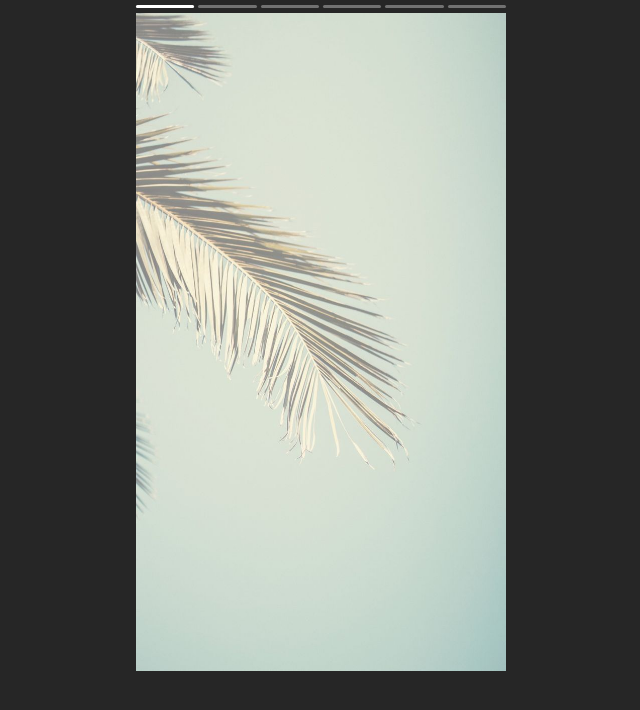
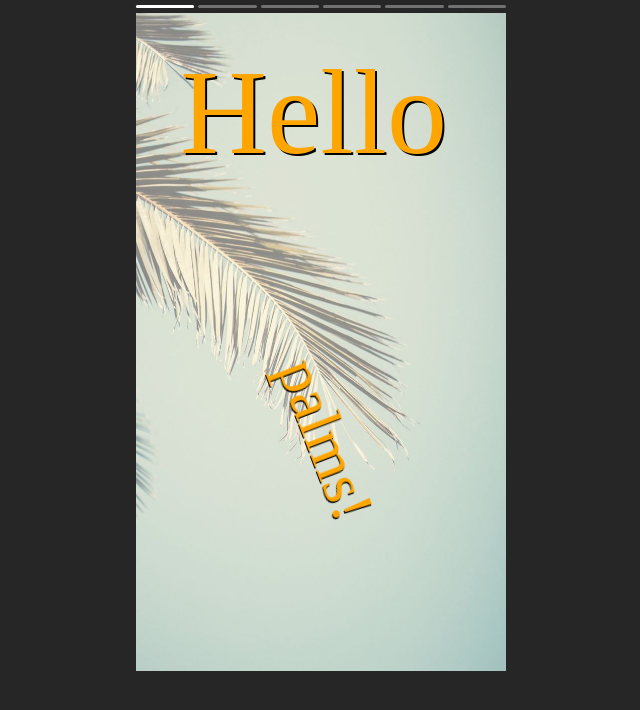
Before and after one commit to CoRTeZ1976/StoriesPlugin, a plain HTML site: page index.html in a window 1280 px wide. Shown: the whole page, without its empty margins (319-959 px from the left). Drawn offline with Linux system fonts and the light colour scheme.

Commit message:
Refactoring. Add text and img overlays

```diff
--- a/index.html
+++ b/index.html
@@ -2,30 +2,13 @@
 <html lang="en">
 <head>
 	<meta charset=UTF-8">
+	<title>Stories</title>
 	<link href="styles.css" rel="stylesheet">
-	<script src="script.js"></script>
-	<title>Stories</title>
+	<link href="player/lib.css" rel="stylesheet">
+	<script defer src="player/lib.js"></script>
+	<script defer src="index.js"></script>
 </head>
 <body>
-<div class="my my-player">
-
-</div>
-
-<script>
-	initPlayer({
-		target: '.my-player',
-
-		slides: [
-			{url: 'img/chunk1.jpg', alt: 'slide1'},
-			{url: 'img/chunk2.jpg', alt: 'slide2'},
-			{url: 'img/chunk3.jpg', alt: 'slide3'},
-			{url: 'img/chunk4.jpg', alt: 'slide4'},
-			{url: 'img/chunk5.jpg', alt: 'slide5'},
-			{url: 'img/chunk6.jpg', alt: 'slide6'},
-		],
-
-		delayPerChunk: 5,
-	});
-</script>
+<div class="my my-player"></div>
 </body>
 </html>
--- /dev/null
+++ b/index.js
@@ -0,0 +1,54 @@
+initPlayer({
+	target: '.my-player',
+
+	slides: [
+		{
+			url: 'img/chunk1.jpg',
+			alt: 'slide1',
+			overlays: [
+				{
+					type: 'text',
+					value: 'Hello',
+
+					styles: {
+						color: 'orange',
+						'font-size': '60px',
+						'text-shadow': '1px 1px #000',
+
+						top: '10%',
+						left: '30%',
+
+						transform: 'rotate(-30deg)',
+
+						animation: 'scale 2s infinite ease-in-out'
+					}
+				},
+
+				{
+					type: 'text',
+					value: 'palms!',
+
+					styles: {
+						color: 'orange',
+						'font-size': '50px',
+						'text-shadow': '1px 1px #000',
+
+						top: '60%',
+						right: '30%',
+
+						transform: 'rotate(90deg)',
+
+						animation: 'scale 6s infinite ease-in-out',
+					}
+				},
+			],
+		},
+		{url: 'img/chunk2.jpg', alt: 'slide2'},
+		{url: 'img/chunk3.jpg', alt: 'slide3'},
+		{url: 'img/chunk4.jpg', alt: 'slide4'},
+		{url: 'img/chunk5.jpg', alt: 'slide5'},
+		{url: 'img/chunk6.jpg', alt: 'slide6'},
+	],
+
+	delayPerChunk: 5,
+});
--- /dev/null
+++ b/player/lib.css
@@ -0,0 +1,78 @@
+.player {
+	width: 370px;
+	margin: 0 auto;
+}
+
+.timeline {
+	display: flex;
+	margin: 5px 0;
+}
+
+.timeline-chunk {
+	background-color: #717171;
+	height: 3px;
+	width: 100%;
+	border-radius: 3px;
+}
+
+.timeline-chunk + .timeline-chunk {
+	margin-left: 4px;
+}
+
+.timeline-chunk-active > .timeline-chunk-inner,
+.timeline-chunk-active ~ .timeline-chunk > .timeline-chunk-inner {
+	width: 0;
+}
+
+.timeline-chunk-inner {
+	height: inherit;
+	background-color: #ffffff;
+	border-radius: inherit;
+}
+
+.player-content-wrapper {
+	position: relative;
+}
+
+.player-content img {
+	width: 100%;
+}
+
+.player-chunk {
+	position: relative;
+	display: none;
+}
+
+.player-chunk-overlay {
+	position: absolute;
+	user-select: none;
+}
+
+.player-chunk-active {
+	display: block;
+}
+
+.player-chunk-switcher {
+	position: absolute;
+
+	height: 100%;
+	width: 30%;
+
+	z-index: 1;
+}
+
+.player-chunk-prev {
+	top: 0;
+	left: 0;
+}
+
+.player-chunk-next {
+	top: 0;
+	right: 0;
+}
+
+@keyframes scale {
+	50% {
+		transform: scale(2);
+	}
+}
--- /dev/null
+++ b/player/lib.js
@@ -0,0 +1,161 @@
+/**
+ * Инициализирует плеер Stories по заданным параметрам.
+ *
+ * @param {{
+ * 		target: string,
+ * 		slides: Array<{url: string, alt?: string}>,
+ * 		delayPerChunk?: number
+ * 	}} params - параметры инициализации:
+ * 	1. target - место инициализации плеера, CSS селектор;
+ * 	2. slides - список слайдо плеера;
+ * 	3. delayPerChunk - как долго показывается один слайд.
+ *
+ * @return {Element|null}
+ */
+
+function initPlayer(params) {
+	const
+		target = document.querySelector(params.target);
+
+	if (target === null || params.slides === undefined) {
+		return null;
+	}
+
+	let
+		timelineChunks = '',
+		playerChunks = '',
+		isFirst = true,
+		timelineTimer;
+
+	for (const slide of params.slides) {
+		timelineChunks += generateTimelineChunk(isFirst);
+		playerChunks += generatePlayerChunk(slide, isFirst);
+		isFirst = false;
+	}
+
+	target.innerHTML = generatePlayerLayout();
+
+	target.querySelector('.player-chunk-prev').addEventListener('click', switchToPrevChunk);
+	target.querySelector('.player-chunk-next').addEventListener('click', switchToNextChunk);
+
+	runChunkSwitching(params.delayPerChunk || 1, 1);
+
+	return target.querySelector('.player');
+
+	function generateTimelineChunk(isFirst) {
+		return `
+			<div class="timeline-chunk ${isFirst ? 'timeline-chunk-active' : ''}">
+				<div class="timeline-chunk-inner"></div>
+			</div>`;
+	}
+
+	function generatePlayerChunk(slide, isFirst) {
+		return `
+			<div class="player-chunk ${isFirst ? 'player-chunk-active' : ''}">
+				<img src="${slide.url}" alt="${slide.alt || ''}">
+				${generateOverlays(slide)}
+			</div>`;
+	}
+
+	function generateOverlays(slide) {
+		if (slide.overlays === undefined) {
+			return '';
+		}
+
+		let
+			res = '';
+
+		for (const el of slide.overlays) {
+			const
+				styles = (el.styles !== undefined ? Object.entries(el.styles) : [])
+				.map((el) => el.join(': '))
+				.join('; ');
+
+			res += `<div class="player-chunk-overlay" style="${styles}">${renderOverlay(el)}</div>`;
+		}
+
+		return res;
+
+		function renderOverlay(overlay) {
+			if (overlay.type === 'text') {
+				return overlay.value;
+			}
+
+			if (overlay.type === 'img') {
+				return `<img src="${overlay.value}" alt="">`;
+			}
+
+			return '';
+		}
+	}
+
+	function generatePlayerLayout() {
+		return `
+			<div class="player">
+				<div class="timeline">${timelineChunks}</div>
+
+				<div class="player-content-wrapper">
+					<div class="player-chunk-switcher player-chunk-prev"></div>
+					<div class="player-chunk-switcher player-chunk-next"></div>
+					<div class="player-content">${playerChunks}</div>
+				</div>
+			</div>`;
+	}
+
+	function moveClass(className, method) {
+
+		const activeChunk = target.querySelector('.' + className),
+			next = activeChunk[method];
+
+		if (next) {
+			activeChunk.classList.remove(className);
+			next.classList.add(className);
+
+			return activeChunk;
+		}
+
+		return null;
+	}
+
+	function switchToPrevChunk() {
+		moveClass('player-chunk-active', 'previousElementSibling');
+
+		const
+			el = moveClass('timeline-chunk-active', 'previousElementSibling');
+
+		if (el) {
+			el.querySelector('.timeline-chunk-inner').style.width = '';
+		}
+	}
+
+	function switchToNextChunk() {
+		moveClass('player-chunk-active', 'nextElementSibling');
+
+		const
+			el = moveClass('timeline-chunk-active', 'nextElementSibling');
+
+		if (el) {
+			el.querySelector('.timeline-chunk-inner').style.width = '';
+		}
+	}
+
+	function runChunkSwitching(time, step) {
+		clearInterval(timelineTimer);
+
+		timelineTimer = setInterval(() => {
+			const
+				activeChunk = target.querySelector('.timeline-chunk-active').querySelector('.timeline-chunk-inner');
+
+			let
+				w = parseFloat(activeChunk.style.width) || 0;
+
+			if (w === 100) {
+				switchToNextChunk();
+				return;
+			}
+
+			activeChunk.style.width = String(w + step) + '%';
+
+		}, time * 1000 * step / 100);
+	}
+}
--- a/script.js
+++ /dev/null
@@ -1,102 +0,0 @@
-function initPlayer(params) {
-	const
-		target = document.querySelector(params.target);
-
-	if (target === null || params.slides === undefined) {
-		return;
-	}
-
-	let
-		timelineChunks = '',
-		playerChunks = '',
-		isFirst = true;
-
-	for (const el of params.slides) {
-		timelineChunks += `
-			<div class="timeline-chunk ${isFirst ? 'timeline-chunk-active' : ''}">
-				<div class="timeline-chunk-inner"></div>
-			</div>`;
-
-		playerChunks += `
-			<div class="player-chunk ${isFirst ? 'player-chunk-active' : ''}">
-				<img src="${el.url}" alt="${el.alt || ''}">
-			</div>`;
-
-		isFirst = false;
-	}
-
-	target.innerHTML = `
-		<div class="player">
-			<div class="timeline">${timelineChunks}</div>
-
-			<div class="player-content-wrapper">
-				<div class="player-chunk-switcher player-chunk-prev"></div>
-				<div class="player-chunk-switcher player-chunk-next"></div>
-				<div class="player-content">${playerChunks}</div>
-			</div>
-		</div>`;
-
-	target.querySelector('.player-chunk-prev').addEventListener('click', () => {
-		moveClass('player-chunk-active', 'previousElementSibling');
-
-		const
-			el = moveClass('timeline-chunk-active', 'previousElementSibling');
-
-		if (el) {
-			el.querySelector('.timeline-chunk-inner').style.width = '';
-		}
-	});
-
-	target.querySelector('.player-chunk-next').addEventListener('click', next);
-
-	function moveClass(className, method) {
-
-		const activeChunk = target.querySelector('.' + className),
-			next = activeChunk[method];
-
-		if (next) {
-			activeChunk.classList.remove(className);
-			next.classList.add(className);
-
-			return activeChunk;
-		}
-
-		return null;
-	}
-
-	function next() {
-		moveClass('player-chunk-active', 'nextElementSibling');
-
-		const
-			el = moveClass('timeline-chunk-active', 'nextElementSibling');
-
-		if (el) {
-			el.querySelector('.timeline-chunk-inner').style.width = '';
-		}
-	}
-
-	let
-		timer;
-
-	function runInterval(time, step) {
-		clearInterval(timer);
-
-		timer = setInterval(() => {
-			const
-				activeChunk = target.querySelector('.timeline-chunk-active').querySelector('.timeline-chunk-inner');
-
-			let
-				w = parseFloat(activeChunk.style.width) || 0;
-
-			if (w === 100) {
-				next();
-				return;
-			}
-
-			activeChunk.style.width = String(w + step) + '%';
-
-		}, time * 1000 * step / 100);
-	}
-
-	runInterval(params.delayPerChunk || 1, 1);
-}
--- a/styles.css
+++ b/styles.css
@@ -2,68 +2,3 @@ body {
 	margin: 0;
 	background-color: #262626;
 }
-
-.player {
-	width: 370px;
-	margin: 0 auto;
-}
-
-.timeline {
-	display: flex;
-	margin: 5px 0;
-}
-
-.timeline-chunk {
-	background-color: #717171;
-	height: 3px;
-	width: 100%;
-	border-radius: 3px;
-}
-
-.timeline-chunk + .timeline-chunk {
-	margin-left: 4px;
-}
-
-.timeline-chunk-active > .timeline-chunk-inner,
-.timeline-chunk-active ~ .timeline-chunk > .timeline-chunk-inner {
-	width: 0;
-}
-
-.timeline-chunk-inner {
-	height: inherit;
-	background-color: #ffffff;
-	border-radius: inherit;
-}
-
-.player-content-wrapper {
-	position: relative;
-}
-
-.player-content img {
-	width: 100%;
-}
-
-.player-chunk {
-	display: none;
-}
-
-.player-chunk-active {
-	display: block;
-}
-
-.player-chunk-switcher {
-	position: absolute;
-
-	height: 100%;
-	width: 30%;
-}
-
-.player-chunk-prev {
-	top: 0;
-	left: 0;
-}
-
-.player-chunk-next {
-	top: 0;
-	right: 0;
-}
```
